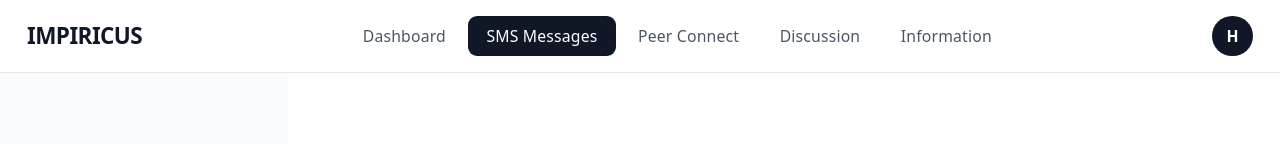
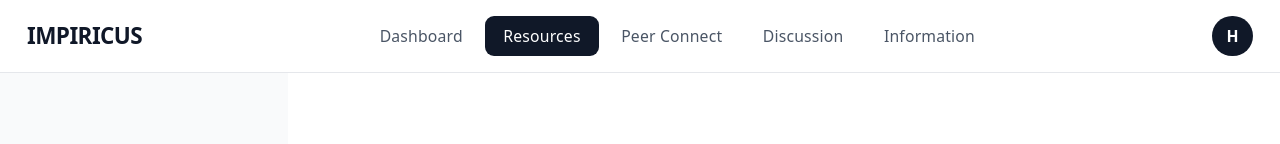
Before and after one commit to babsscode/mediQuick, a React (Vite) app: page /app in a window 1280 px wide. Shown: the top 144 px of the page. Built offline with nearby package versions, Linux system fonts and the light colour scheme; no server answers; the database is empty; sample sign-in values are in the browser's storage.

Commit message:
Fixed bug

```diff
--- a/src/components/Navbar.tsx
+++ b/src/components/Navbar.tsx
@@ -40,7 +40,7 @@ function Navbar() {
                             }`
                         }
                     >
-                        SMS Messages
+                        Resources
                     </NavLink>
 
                                         <NavLink
```
